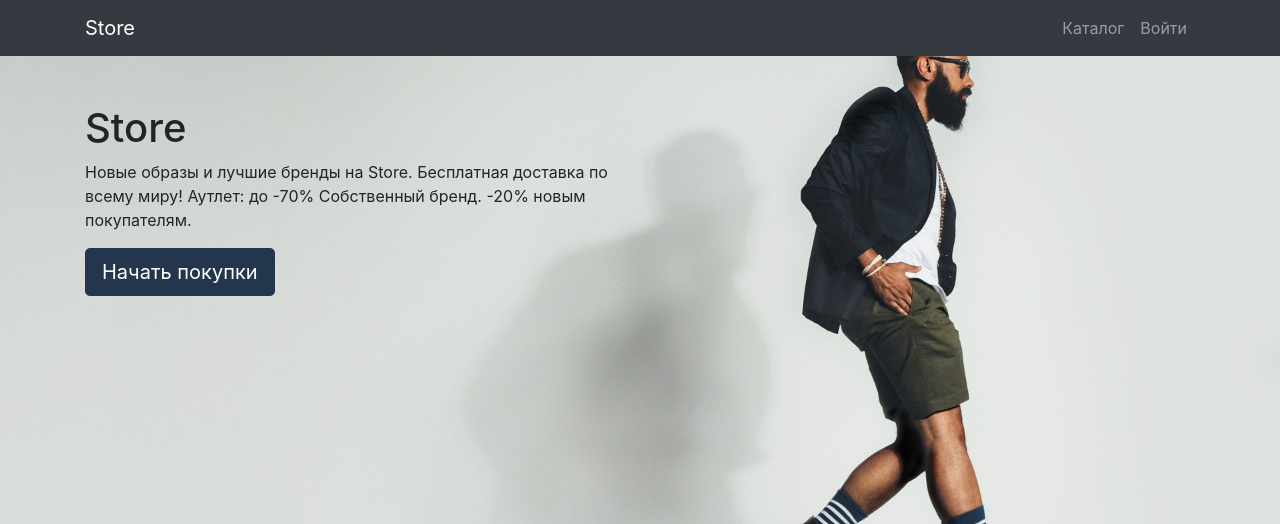
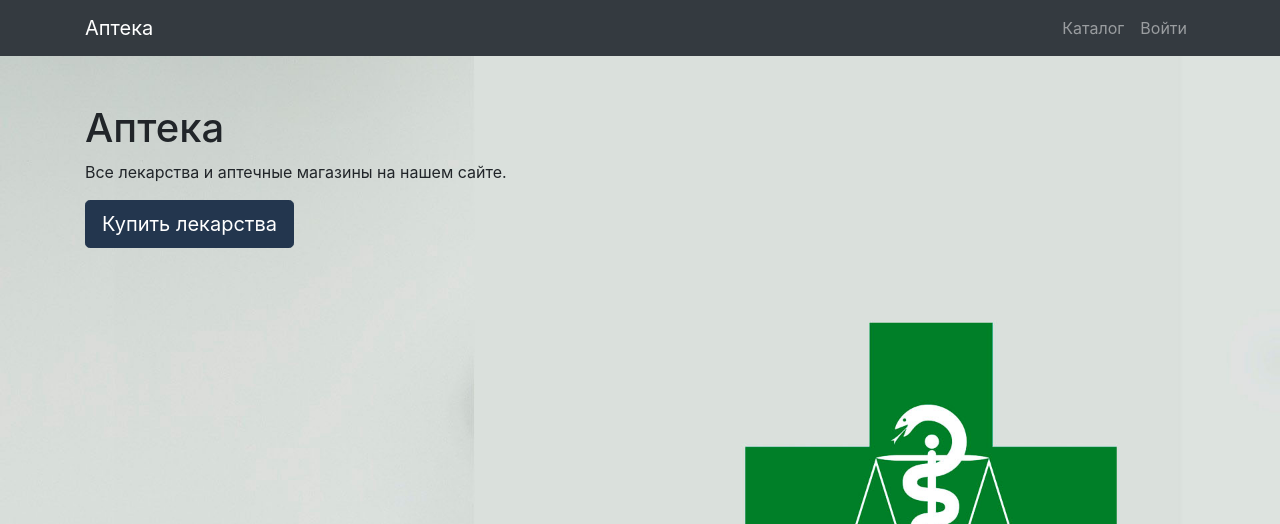
Before and after one commit to djsadd/Farmacy, a Django app: page / in a window 1280 px wide. Shown: the top 524 px of the page. Run offline with Django 4.2, Linux system fonts and the light colour scheme; parts of the project's set-up code (start-up, migrations or seed data) failed here and were passed over; some libraries are stand-ins or nearby versions.

Commit message:
new images

```diff
--- a/products/models.py
+++ b/products/models.py
@@ -46,6 +46,7 @@ class Product(models.Model):
         stripe_product_price = stripe.Price.create(
             product=stripe_product['id'], unit_amount=round(self.price * 100), currency='rub')
         return stripe_product_price
+
 
 
 class BasketQuerySet(models.QuerySet):
--- a/products/templates/products/base.html
+++ b/products/templates/products/base.html
@@ -26,7 +26,7 @@
 <!-- Navigation -->
 <nav class="navbar navbar-expand-lg navbar-dark bg-dark fixed-top">
     <div class="container">
-        <a class="navbar-brand" href="{% url 'index' %}">Store</a>
+        <a class="navbar-brand" href="{% url 'index' %}">Аптека</a>
         <button class="navbar-toggler" type="button" data-toggle="collapse" data-target="#navbarResponsive"
                 aria-controls="navbarResponsive" aria-expanded="false" aria-label="Toggle navigation">
             <span class="navbar-toggler-icon"></span>
--- a/products/templates/products/index.html
+++ b/products/templates/products/index.html
@@ -13,14 +13,13 @@
         <div class="container">
             <div class="row">
                 <div class="col-lg-6">
-                    <h1 class="mt-5">Store</h1>
+                    <h1 class="mt-5">Аптека</h1>
                     <p>
-                        Новые образы и лучшие бренды на Store.
-                        Бесплатная доставка по всему миру! Аутлет: до -70% Собственный бренд. -20% новым покупателям.
+                        Все лекарства и аптечные магазины на нашем сайте.
                     </p>
                     <button id="start-purchase-btn" type="button" class="btn btn-lg">
                         <a id="start-purchase-link" href="{% url 'products:index' %}">
-                            Начать покупки
+                            Купить лекарства
                         </a>
                     </button>
                 </div>
```
Also changed, not shown: products/migrations/0006_productshop.py (added), products/migrations/0007_delete_productshop.py (added), static/vendor/img/archive/wallpaper.jpg (added), static/vendor/img/slides/archive/slide-1.jpg (added), static/vendor/img/slides/archive/slide-2.jpg (added), static/vendor/img/slides/slide-1.jpg, static/vendor/img/slides/slide-2.jpg, static/vendor/img/wallpaper.jpg, static/vendor/img/wallpaper.png (added).
